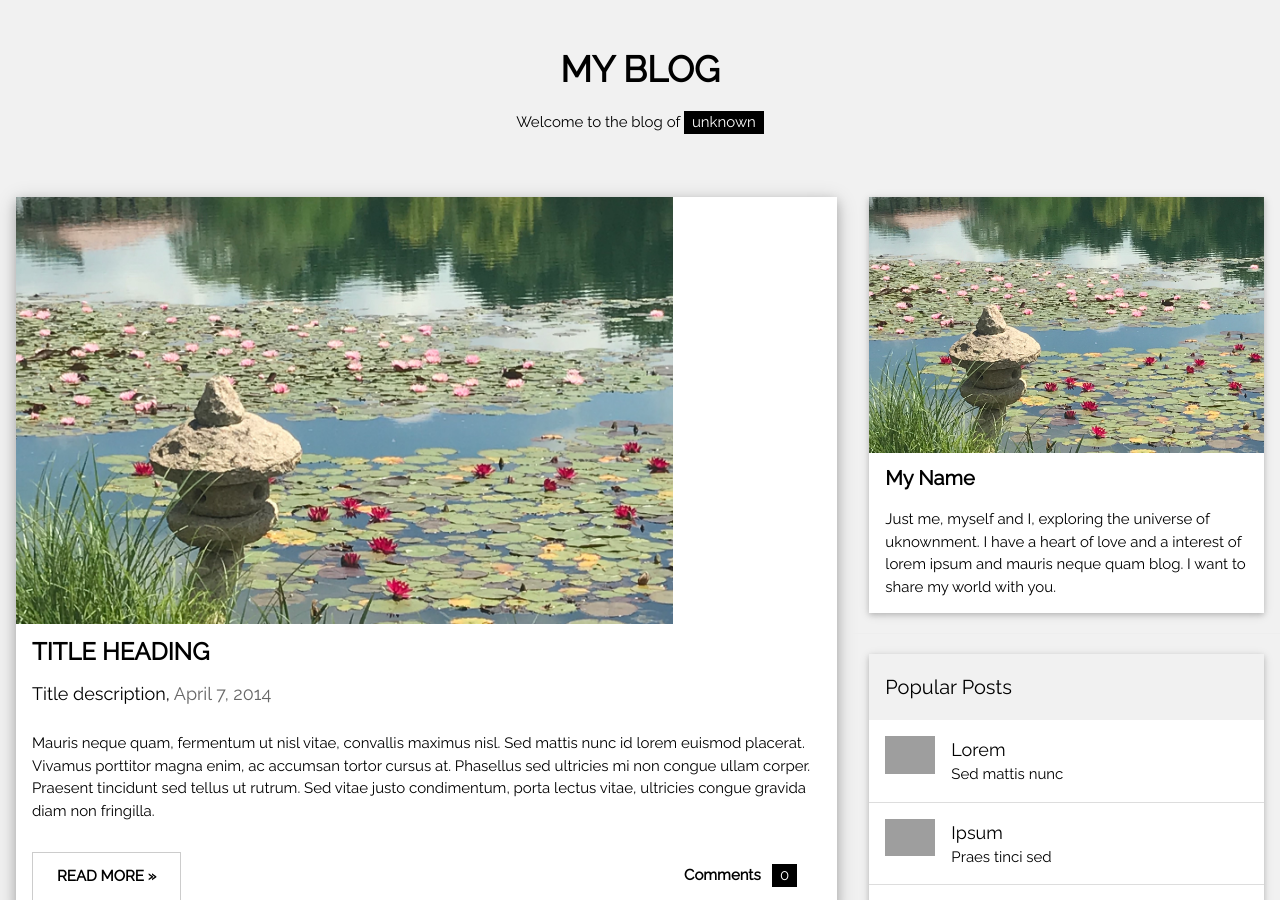
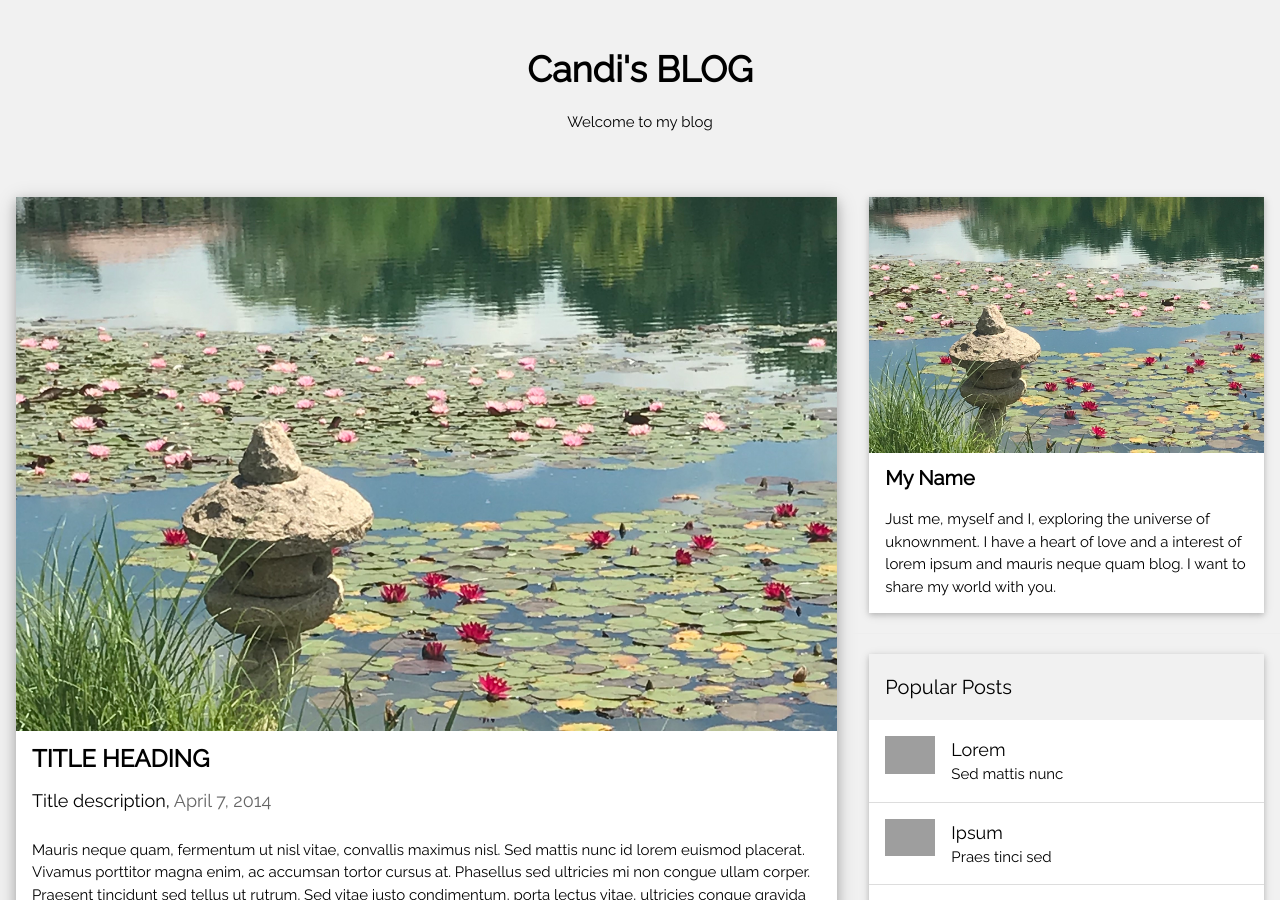
Before and after one commit to candirai/candirai.github.io, a Jekyll site: the page index.html, which Jekyll copies as it is, in a window 1280 px wide and 900 px high. Built offline with Jekyll 4.4.1, drawn with Linux system fonts in a browser that asks for light colours; grey boxes are pictures that could not be loaded.

Commit message:
Update index.html

```diff
--- a/index.html
+++ b/index.html
@@ -16,8 +16,8 @@ and is wrapped around the whole page content, except for the footer in this exam
 
 <!-- Header -->
 <header class="w3-container w3-center w3-padding-32">
-  <h1><b>MY BLOG</b></h1>
-  <p>Welcome to the blog of <span class="w3-tag">unknown</span></p>
+  <h1><b>Candi's BLOG</b></h1>
+  <p>Welcome to my blog </p>
 </header>
 
 <!-- Grid -->
@@ -27,7 +27,7 @@ and is wrapped around the whole page content, except for the footer in this exam
 <div class="w3-col l8 s12">
   <!-- Blog entry -->
   <div class="w3-card-4 w3-margin w3-white">
-    <img src="/pictures/garden.jpg" alt="garden" style="width:80%">
+    <img src="/pictures/garden.jpg" alt="garden" style="width:100%">
     <div class="w3-container">
       <h3><b>TITLE HEADING</b></h3>
       <h5>Title description, <span class="w3-opacity">April 7, 2014</span></h5>
```
